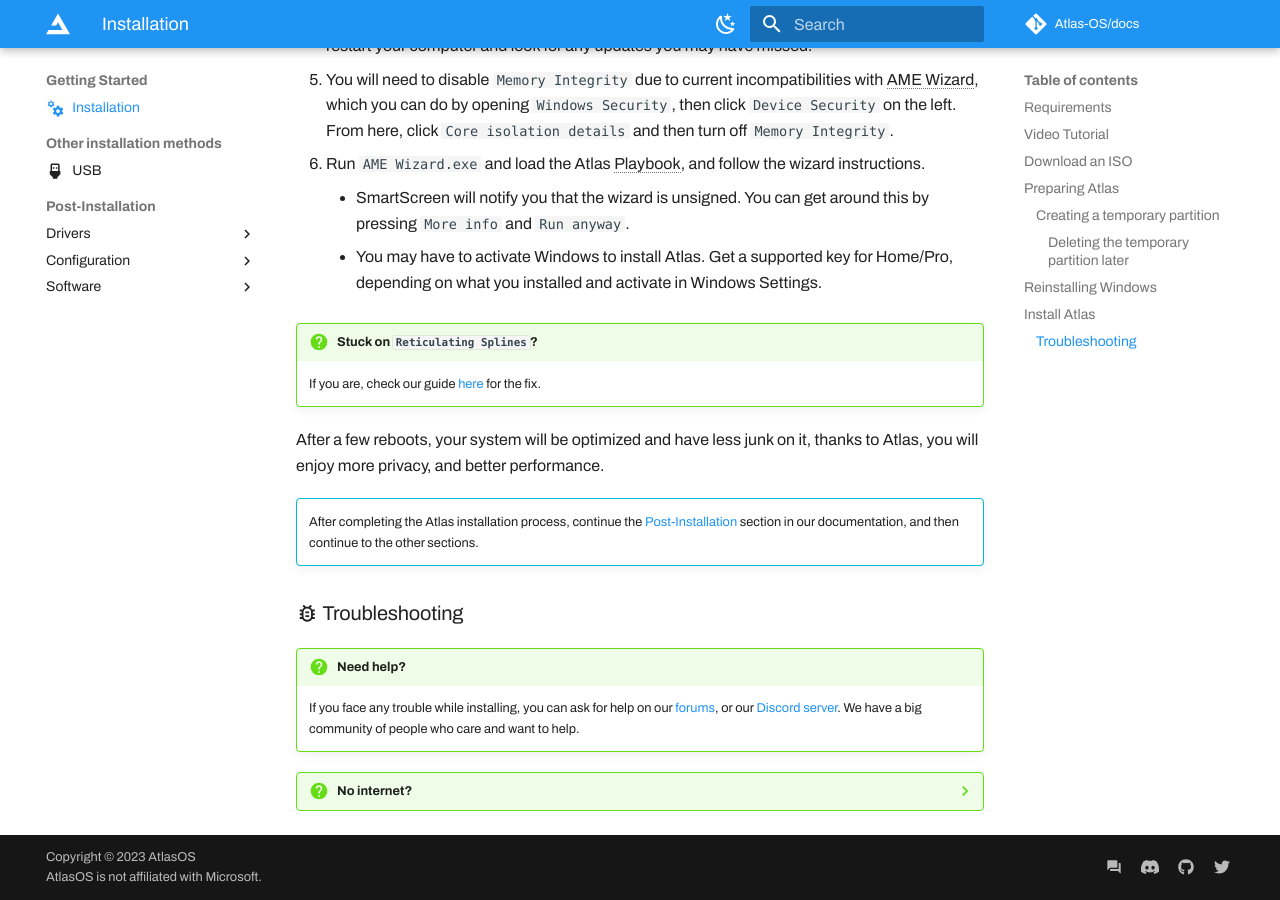
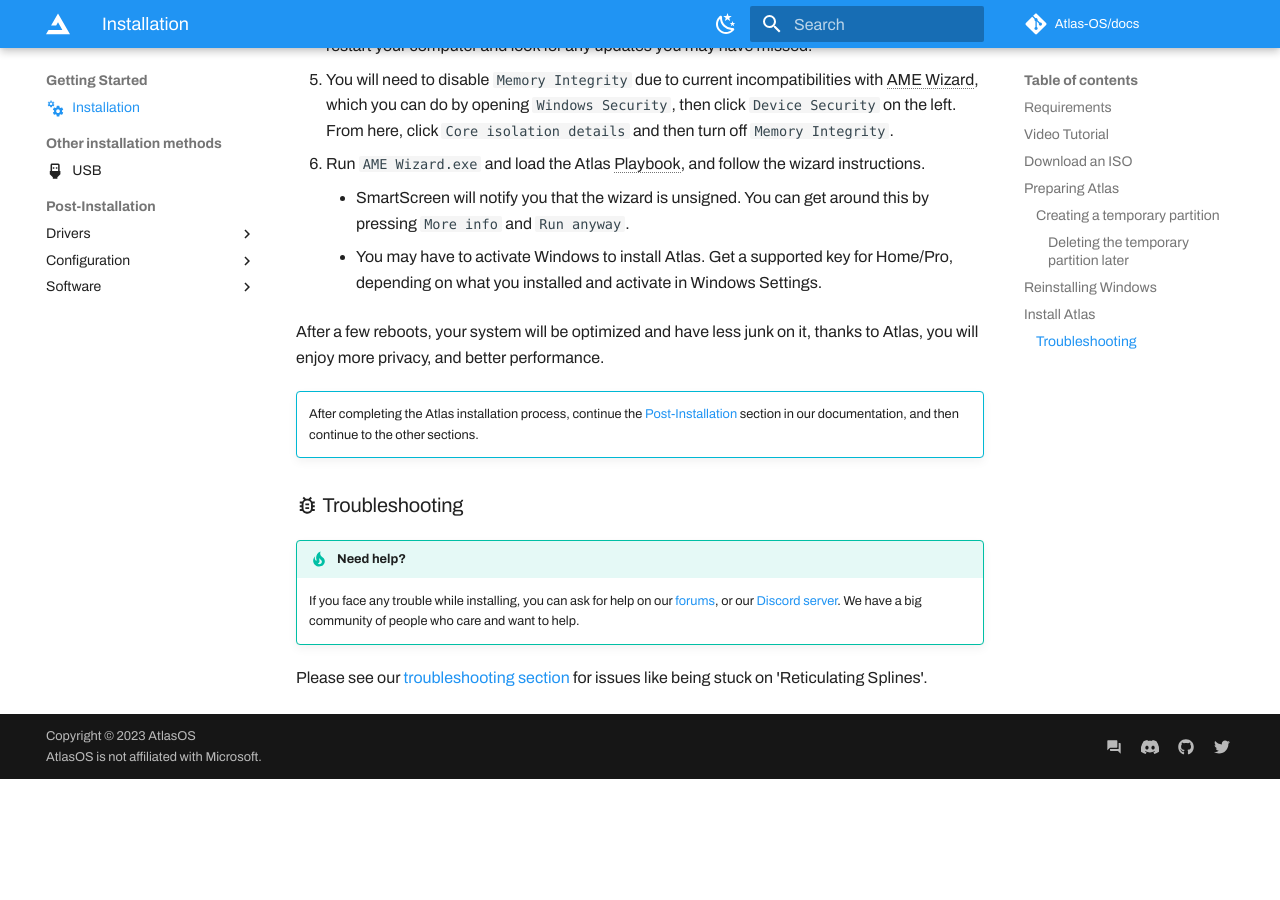
Before and after one commit to Atlas-OS/docs, an MkDocs documentation site: the page built from docs/getting-started/installation.md, in a window 1280 px wide and 900 px high, scrolled down 5109 px. Built offline with MkDocs 1.6.1 and Material for MkDocs 9.7.7, drawn with Linux system fonts in a browser that asks for light colours; some web fonts are replaced; comment, search, counter and statistics services are not loaded; after the commit the page ends 5888 px from its top, so only the background shows below that.

Commit message:
docs: remove 'Troubleshooting' section in installation

```diff
--- a/docs/getting-started/installation.md
+++ b/docs/getting-started/installation.md
@@ -138,18 +138,13 @@ You will want to do this offline to ensure that no drivers can install via Windo
     - SmartScreen will notify you that the wizard is unsigned. You can get around this by pressing `More info` and `Run anyway`.
     - You may have to activate Windows to install Atlas. Get a supported key for Home/Pro, depending on what you installed and activate in Windows Settings.
 
-!!! question "Stuck on `Reticulating Splines`?"
-    If you are, check our guide [here](/troubleshooting/common-issues/reticulating-splines/) for the fix.
-
 After a few reboots, your system will be optimized and have less junk on it, thanks to Atlas, you will enjoy more privacy, and better performance.
 
 !!! info ""
     After completing the Atlas installation process, continue the [Post-Installation](/getting-started/post-installation/drivers/) section in our documentation, and then continue to the other sections.
 
 ### :material-bug-outline: Troubleshooting
-
-!!! question "Need help?"
+!!! tip "Need help?"
     If you face any trouble while installing, you can ask for help on our [forums](https://forum.atlasos.net), or our [Discord server](https://discord.atlasos.net). We have a big community of people who care and want to help.
 
-??? question "No internet?"
-    If you are using Wi-Fi and cannot connect to the internet, temporarily plug an ethernet cable into your computer to download your drivers. You can also download the right Wi-Fi or ethernet drivers with an external hard drive or USB using something else.
+Please see our [troubleshooting section](/troubleshooting/removed-features/) for issues like being stuck on 'Reticulating Splines'.
```
